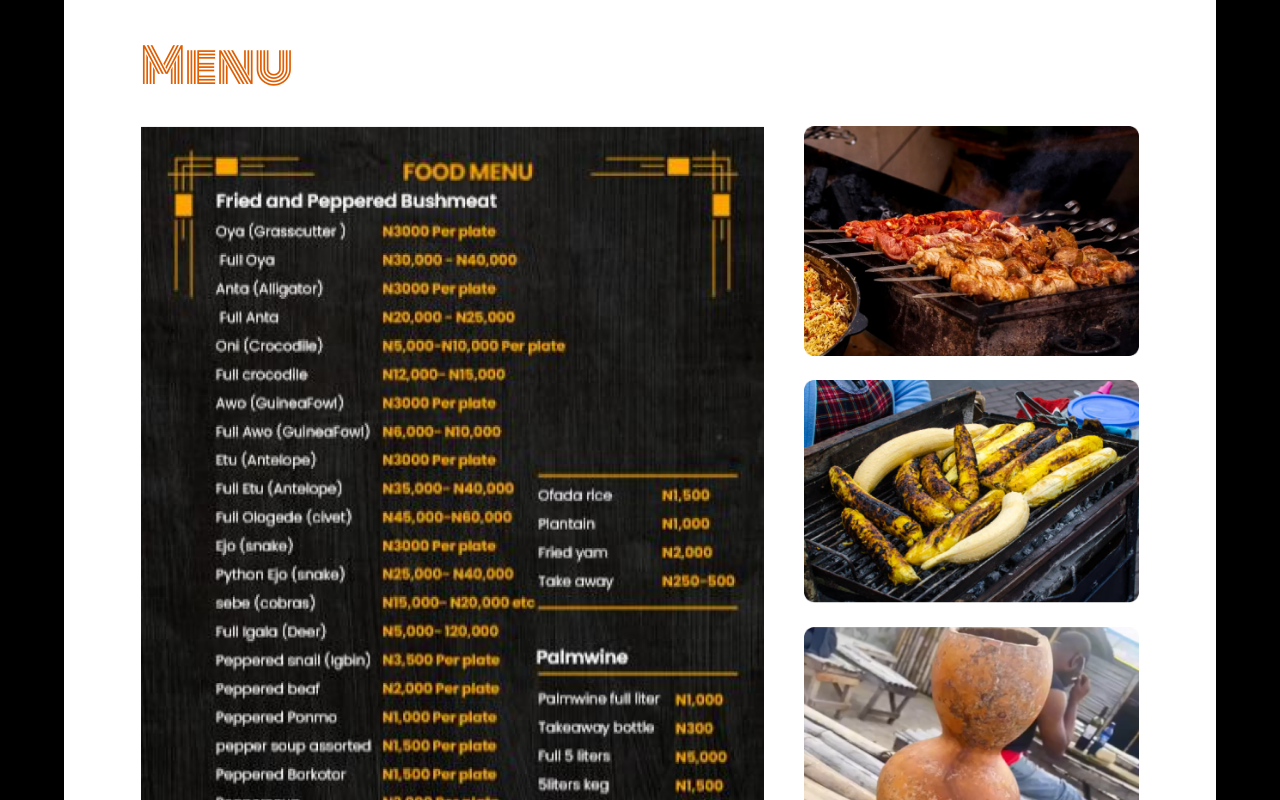
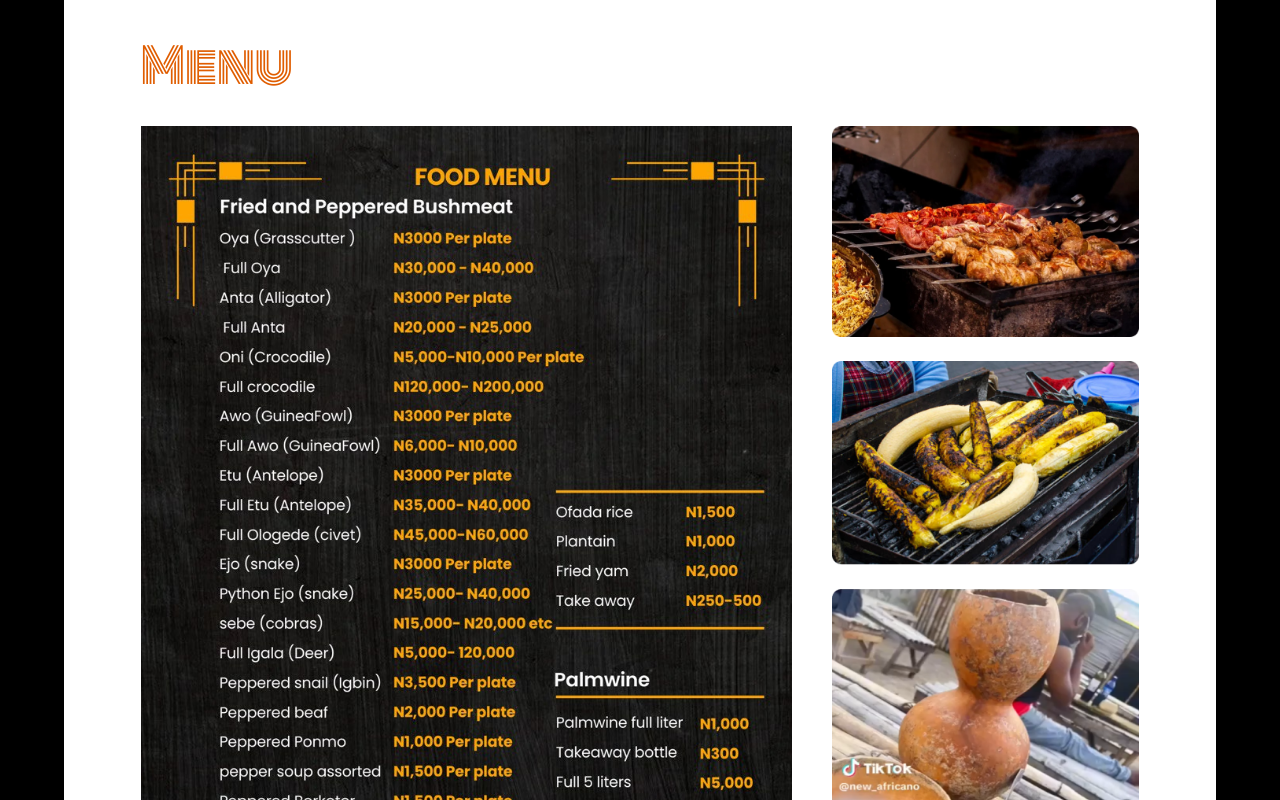
Before and after one commit to Frokesy/Africano, a React (Vite) app: page / in a window 1280 px wide. Shown: the part 2220-3020 px from the top of the page. Built offline with nearby package versions, Linux system fonts and the light colour scheme; a web font is replaced by a local one.

Commit message:
updated menu

```diff
--- a/src/components/Menu.tsx
+++ b/src/components/Menu.tsx
@@ -28,7 +28,7 @@ const Menu: FC<MenuProps> = ({ openModal }) => {
         </h2>
         <div className="flex lg:flex-row flex-col lg:space-x-10 justify-between">
           <div className="">
-            <img src="/assets/menu.png" alt="menu" id="menuImage" />
+            <img src="/assets/menu.jpg" alt="menu" id="menuImage" />
 
             <div className="lg:space-x-20 space-x-10 mb-20 lg:mb-0 mt-10 lg:text-[16px] text-[13px] flex items-center justify-center">
               <button
```
Also changed, not shown: public/assets/menu.jpg (added), public/assets/menu.png (deleted).
